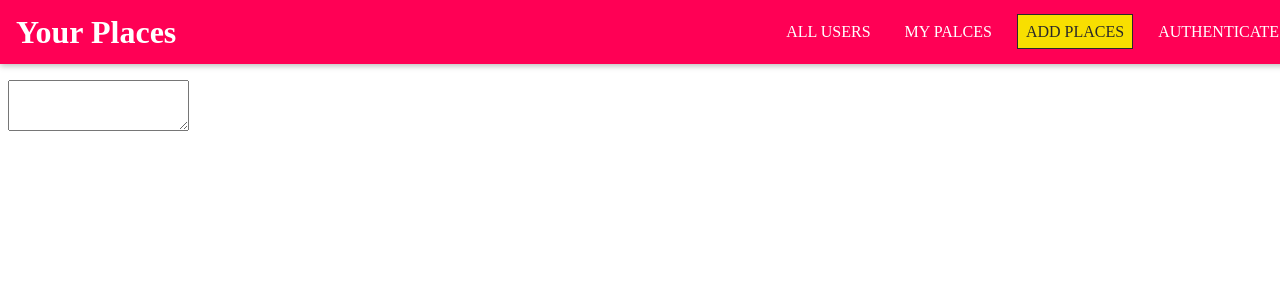
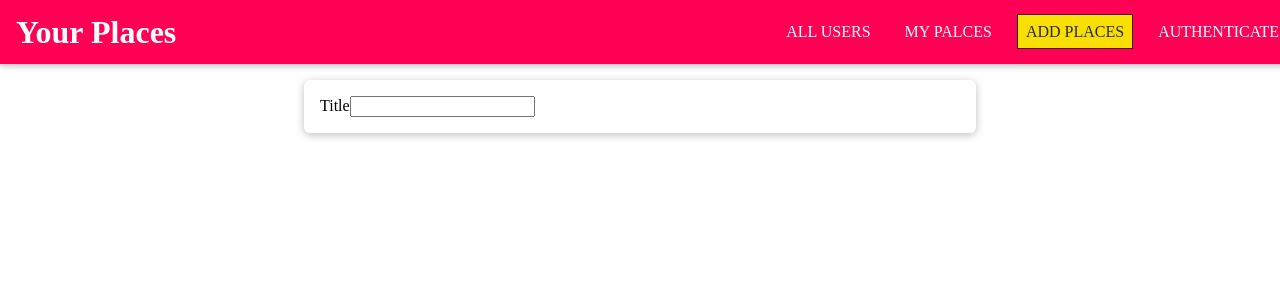
Before and after one commit to Qianwen-Pan/UrbanExplorer, a React (Create React App) app: page /new/places in a window 1280 px wide. Shown: the top 300 px of the page. Built offline with nearby package versions, Linux system fonts and the light colour scheme.

Commit message:
Add form styling for add new places page

```diff
--- /dev/null
+++ b/src/places/pages/NewPlace.css
@@ -0,0 +1,11 @@
+.place-form {
+  position: relative;
+  list-style: none;
+  margin: 0 auto;
+  padding: 1rem;
+  width: 90%;
+  max-width: 40rem;
+  box-shadow: 0 2px 8px rgba(0, 0, 0, 0.26);
+  border-radius: 6px;
+  background: white;
+}
--- a/src/places/pages/NewPlaces.js
+++ b/src/places/pages/NewPlaces.js
@@ -1,10 +1,10 @@
 import React from "react";
 import Input from "../../shared/components/Form/Input";
+import "./NewPlace.css";
 function NewPlaces() {
     return (
-        <form>
-            <Input />
-
+        <form className="place-form">
+            <Input element="input" type="text" label="Title"/>
         </form>
     );
 }
```
